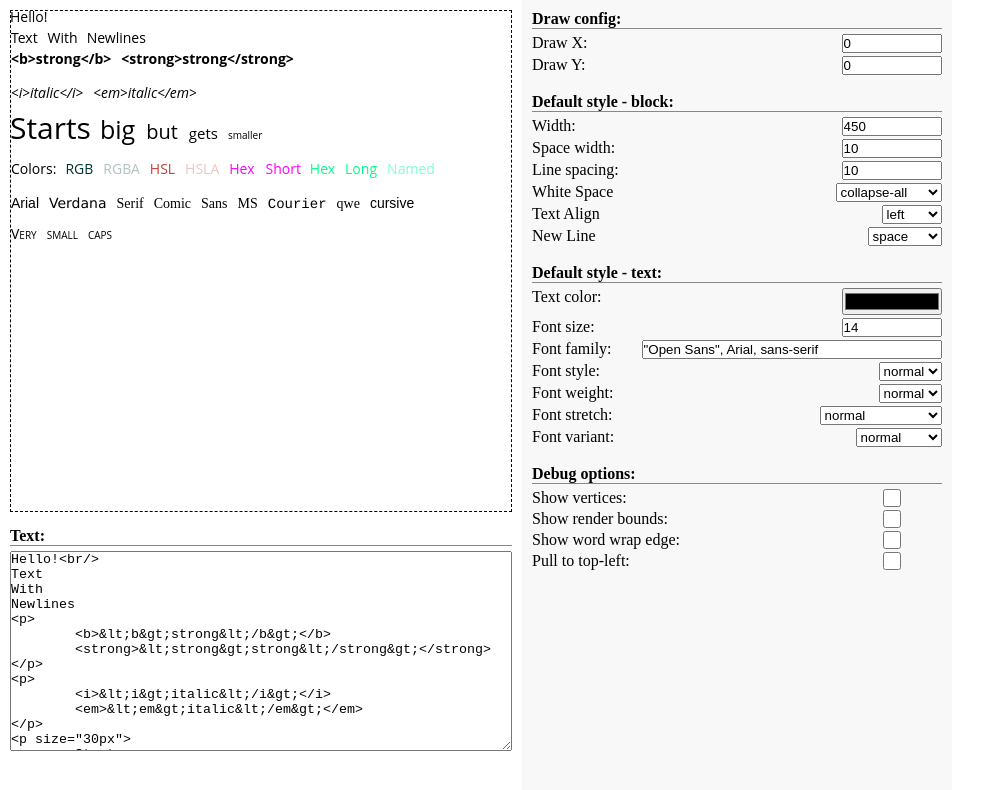
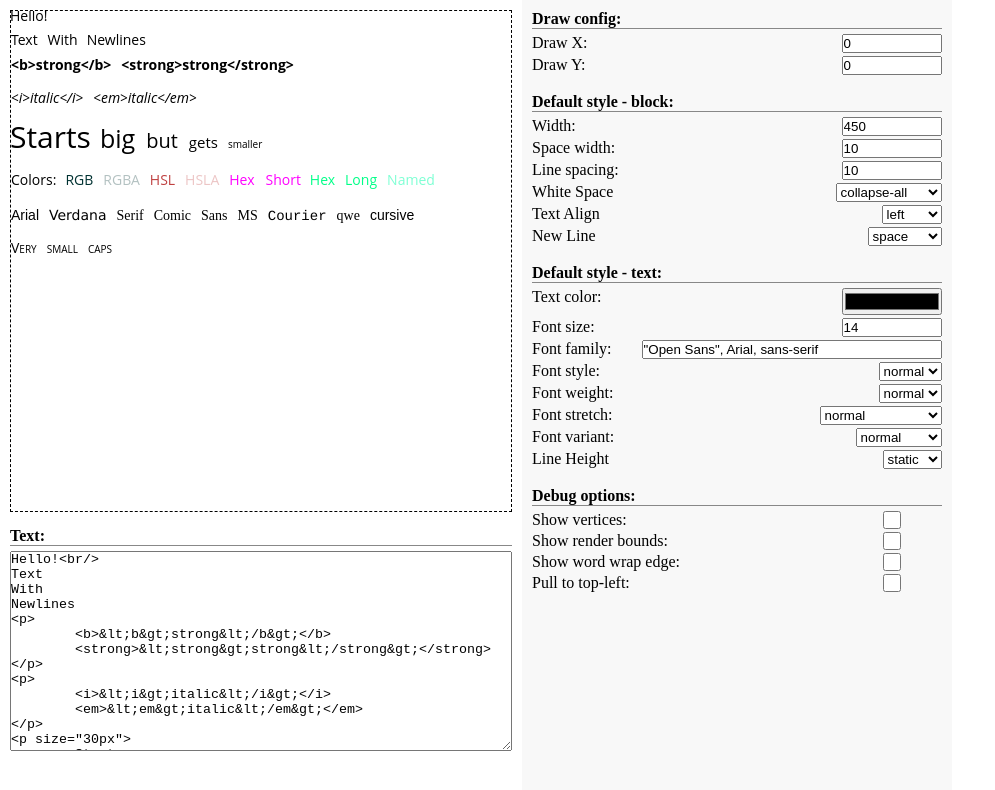
Before and after one commit to EvidentlyCube/canvas-rich-text, a website built with Vite: page src.demo/index.html in a window 1280 px wide. Shown: the whole page, without its empty margins (0-995 px from the left). Built offline with nearby package versions, Linux system fonts and the light colour scheme.

Commit message:
Added new style option `lineHeight`

```diff
--- a/src.demo/demo.ts
+++ b/src.demo/demo.ts
@@ -72,25 +72,27 @@ function redraw() {
 	context.fillStyle = '#DDF8F8';
 	context.fillRect(0, 0, canvas.width, canvas.height);
 
-	CanvasRichText.defaultStyle.color = getInput('color');
-	CanvasRichText.defaultStyle.fontSize = parseInt(getInput('font-size'));
-	CanvasRichText.defaultStyle.fontStyle = getInput('font-style') as any;
-	CanvasRichText.defaultStyle.fontWeight = getInput('font-weight') as any;
-	CanvasRichText.defaultStyle.fontStretch = getInput('font-stretch') as any;
-	CanvasRichText.defaultStyle.fontFamily = getInput('font-family');
-	CanvasRichText.defaultStyle.fontVariant = getInput('font-variant') as any;
 
 	const wrapWidth = parseInt(getInput('wrap-width'));
 	const drawX = parseInt(getInput('draw-x'));
 	const drawY = parseInt(getInput('draw-y'));
 	const textAlign = getInput('text-align') as any;
 	const tokenizedBlock = CanvasRichText.parseHtmlString(textarea.value, {
+		color: getInput('color'),
+		fontSize: parseInt(getInput('font-size')),
+		fontStyle: getInput('font-style') as any,
+		fontWeight: getInput('font-weight') as any,
+		fontStretch: getInput('font-stretch') as any,
+		fontFamily: getInput('font-family'),
+		fontVariant: getInput('font-variant') as any,
+
 		spaceWidth: parseInt(getInput('space-width')),
 		width: wrapWidth,
 		lineSpacing: parseInt(getInput('line-spacing')),
 		newLine: getInput('new-line') as any,
 		whiteSpace: getInput('white-space') as any,
-		textAlign: textAlign
+		textAlign: textAlign,
+		lineHeight: getInput('line-height') as any
 	});
 	const arrangedText = CanvasRichText.arrangeBlock(tokenizedBlock);
 
--- a/src.demo/index.html
+++ b/src.demo/index.html
@@ -185,6 +185,13 @@
 			<option value="small-caps">small-caps</option>
 		</select>
 	</label>
+	<label class="label" for="line-height">
+		<span>Line Height</span>
+		<select id="line-height">
+			<option value="static" selected>static</option>
+			<option value="varied">varied</option>
+		</select>
+	</label>
 
 	<h4>Debug options:</h4>
 	<label class="label" for="show-vertices">
--- a/src/CanvasRichText.ts
+++ b/src/CanvasRichText.ts
@@ -21,7 +21,8 @@ export const defaultStyle: StyleOptions = {
 	lineSpacing: 5,
 	whiteSpace: "collapse-all",
 	spaceWidth: 5,
-	newLine: 'preserve'
+	newLine: 'preserve',
+	lineHeight: 'static'
 };
 
 /**
--- a/src/StyleOptions.ts
+++ b/src/StyleOptions.ts
@@ -26,6 +26,10 @@ export const AllowedWhiteSpace = new Set(['collapse-all', 'collapse-outer']);
  * A set of allowed newLine values
  */
 export const AllowedNewLines = new Set(['space', 'ignore', 'preserve']);
+/**
+ * A set of allowed lineHeight values
+ */
+export const AllowedLineHeights = new Set(['static', 'varied']);
 
 /**
  * A type containing the allowed fontStyle values
@@ -63,6 +67,10 @@ export type WhiteSpace = 'collapse-all'|'collapse-outer';
  * A type containing the allowed newLine values
  */
 export type NewLine = 'space'|'ignore'|'preserve';
+/**
+ * A type containing the allowed lineHeight values
+ */
+export type LineHeight = 'varied'|'static';
 
 /**
  * Style applied to the rich text.
@@ -141,4 +149,11 @@ export interface StyleOptions {
 	 *  - `preserve` - will cause a line break, the same as if <br> was there
 	 */
 	newLine: NewLine;
+	/**
+	 * How line height is calculated:
+	 *  - `varied` - Each line height depends on the height of its characters
+	 *  - `static` - Each line has the same height, the height being the maximum font height for standard
+	 *     alphanumeric characters
+	 */
+	lineHeight: LineHeight;
 }
--- a/src/arranging/arrangeBlock.ts
+++ b/src/arranging/arrangeBlock.ts
@@ -122,10 +122,12 @@ function arrangeInlineText(
 			nextRenderPosition.x = x + measure.width;
 		}
 
+		const ascentDiff = measure.maxAscent - measure.ascent;
+		const realAscent = blockStyle.lineHeight === 'static' ? measure.maxAscent : measure.ascent;
 		const vertex: RichTextVertex = {
 			type: "word",
 			x: x,
-			y: y,
+			y: y + (blockStyle.lineHeight === 'static' ? ascentDiff : 0),
 			drawOffsetX: measure.xOffset,
 			drawOffsetY: measure.yOffset,
 			width: measure.width,
@@ -134,12 +136,16 @@ function arrangeInlineText(
 			text: word.text,
 		};
 
-		vertexToAscent.set(vertex, measure.ascent);
+		vertexToAscent.set(vertex, realAscent);
 
 		currentLine.vertices.push(vertex);
 		currentLine.width += remainingWhiteSpace + vertex.width;
-		currentLine.maxAscent = Math.max(currentLine.maxAscent, measure.ascent);
-		currentLine.height = Math.max(currentLine.height, vertex.height);
+		currentLine.maxAscent = Math.max(currentLine.maxAscent, realAscent);
+		if (blockStyle.lineHeight === 'static') {
+			currentLine.height = Math.max(currentLine.height, measure.lineHeight);
+		} else {
+			currentLine.height = Math.max(currentLine.height, measure.height);
+		}
 		vertices.push(vertex);
 
 		remainingWhiteSpace = 0;
--- a/src/helpers/cleanupStyleOption.ts
+++ b/src/helpers/cleanupStyleOption.ts
@@ -1,4 +1,14 @@
-import {AllowedNewLines, AllowedStretches, AllowedStyles, AllowedTextAligns, AllowedVariants, AllowedWeights, AllowedWhiteSpace as AllowedWhiteSpaces, StyleOptions} from "../StyleOptions";
+import {
+	AllowedLineHeights,
+	AllowedNewLines,
+	AllowedStretches,
+	AllowedStyles,
+	AllowedTextAligns,
+	AllowedVariants,
+	AllowedWeights,
+	AllowedWhiteSpace as AllowedWhiteSpaces,
+	StyleOptions,
+} from "../StyleOptions";
 
 // Checks if the format is [+/-]<number>[.<number>][px]
 const validateFontSize = /^[+]?[0-9]+(?:[.][0-9]+)?(?:px)?$/;
@@ -184,6 +194,14 @@ export function cleanupStyleOption<T extends keyof StyleOptions>(
 
 			return value;
 
+		case "lineHeight":
+			if (!AllowedLineHeights.has(value.toLowerCase())) {
+				errorCallback?.(field, value, `'${value}' is not a valid lineHeight value`);
+				return undefined;
+			}
+
+			return value;
+
 		case "spaceWidth":
 			if (!validateOtherSize.test(value)) {
 				errorCallback?.(field, value, `'${value}' is not a valid value for spaceWidth`);
--- a/src/html/parseHtmlString.ts
+++ b/src/html/parseHtmlString.ts
@@ -43,6 +43,7 @@ const attributeToStyle: Record<string, keyof StyleOptions> = {
 	whitespace: 'whiteSpace',
 	textalign: 'textAlign',
 	align: 'textAlign',
+	lineheight: 'lineHeight',
 };
 
 /**
@@ -73,8 +74,7 @@ const attributeToStyle: Record<string, keyof StyleOptions> = {
  *  - spaceWidth
  *  - whiteSpace
  *  - textAlign & align
- *
- *
+ *  - lineHeight
  *
  * @param text The text to convert
  * @param styleOverrides The overrides for the default style.
--- a/src/rendering/internal.ts
+++ b/src/rendering/internal.ts
@@ -5,7 +5,9 @@ export interface TextMeasure {
 	yOffset: number;
 	width: number;
 	height: number;
+	lineHeight: number;
 	ascent: number;
+	maxAscent: number;
 }
 
 export type MeasureTextCallback = (text: RichTextInlineWord) => TextMeasure;
--- a/src/rendering/measureText.ts
+++ b/src/rendering/measureText.ts
@@ -8,12 +8,15 @@ const context: CanvasRenderingContext2D = canvas !== undefined ? canvas.getConte
 export function measureText(text: RichTextInlineWord): TextMeasure {
 	configureCanvas(text.style, context);
 	const measure = context.measureText(text.text);
+	const lineHeightMeasure = context.measureText('WLMIpqjy10');
 
 	return {
 		width: measure.width,
 		height: measure.actualBoundingBoxAscent + measure.actualBoundingBoxDescent,
+		lineHeight: lineHeightMeasure.actualBoundingBoxAscent + lineHeightMeasure.actualBoundingBoxDescent,
 		xOffset: measure.actualBoundingBoxLeft,
 		yOffset: measure.actualBoundingBoxAscent,
-		ascent: measure.actualBoundingBoxAscent
+		ascent: measure.actualBoundingBoxAscent,
+		maxAscent: lineHeightMeasure.actualBoundingBoxAscent
 	}
 }
```
Also changed, not shown: src/arranging/arrangeBlock.spec.ts (+89 -33 lines), src/helpers/cleanupStyleOption.spec.ts (+32 -4 lines).
